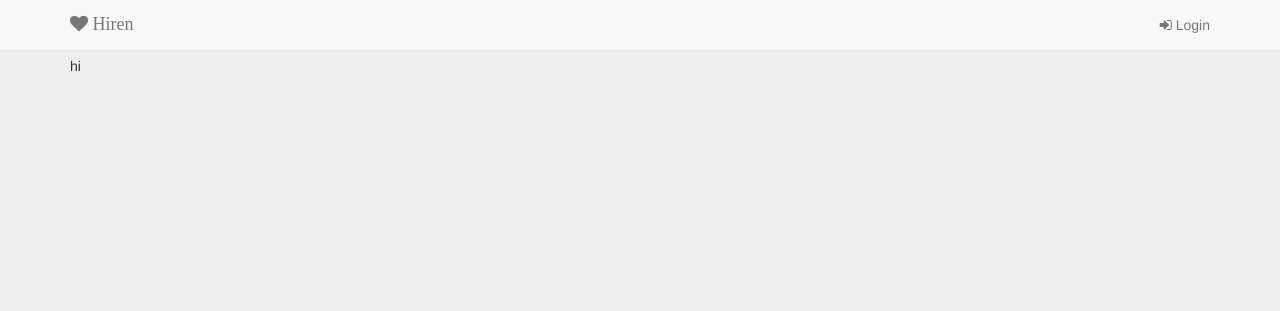
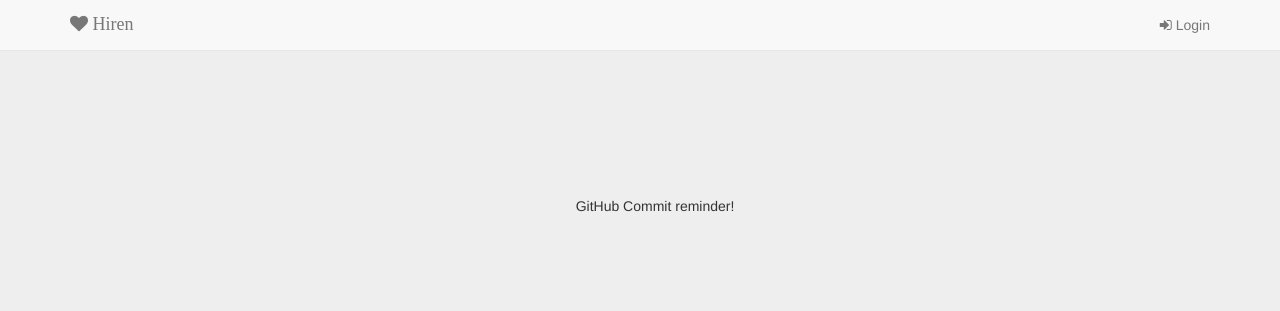
Before and after one commit to pyprism/Hiren-Git-Commit-Management, a Django app: page / in a window 1280 px wide. Shown: the top 311 px of the page. Run offline with Django 3.2, Linux system fonts and the light colour scheme; parts of the project's set-up code (start-up, migrations or seed data) failed here and were passed over; some libraries are stand-ins or nearby versions.

Commit message:
add simple welcome text

```diff
--- a/templates/index.html
+++ b/templates/index.html
@@ -1,4 +1,6 @@
 {% extends "base.html" %}
 {% block content %}
-hi
+<div class="container index">
+ GitHub Commit reminder!
+</div>
 {% endblock %}
```
